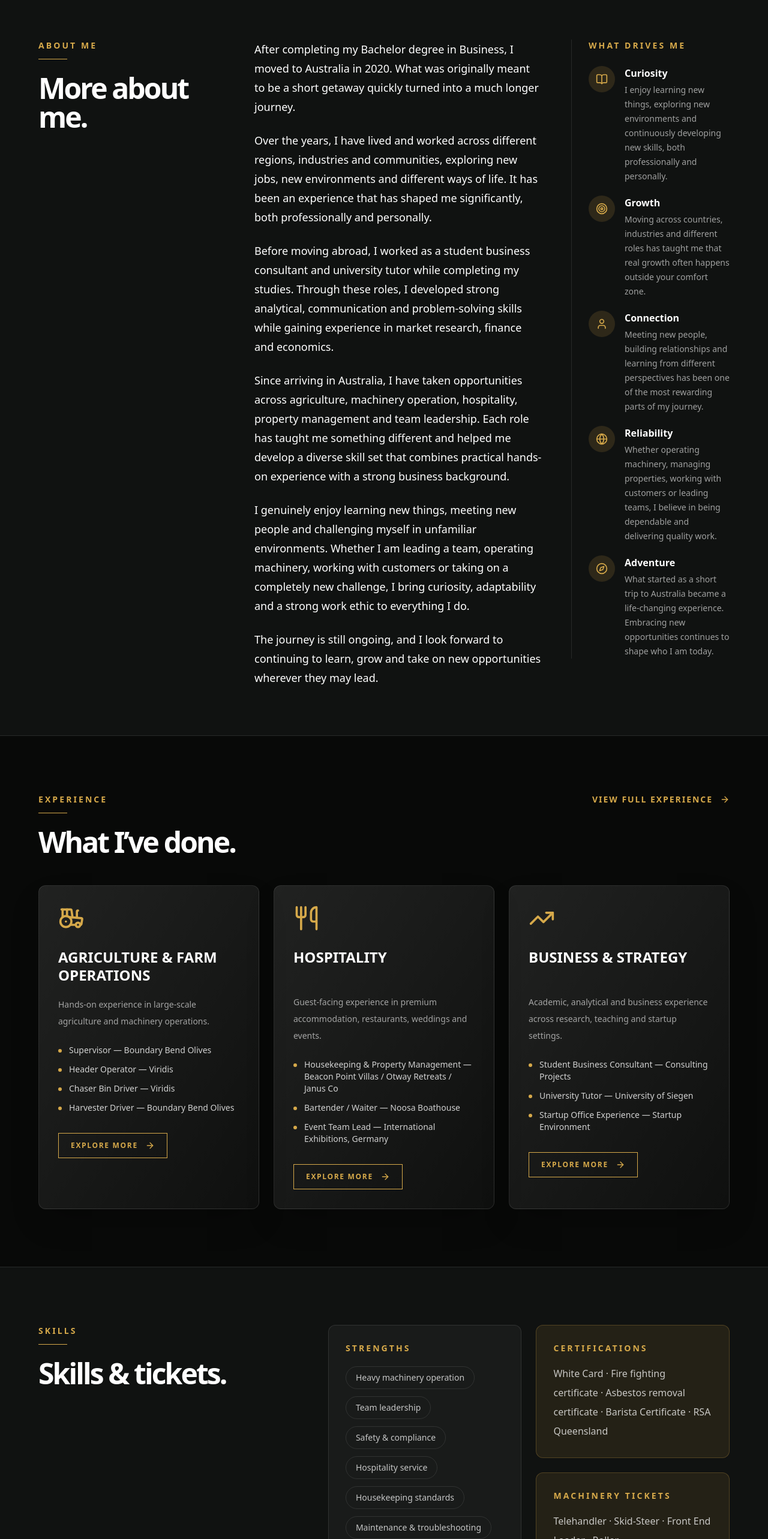
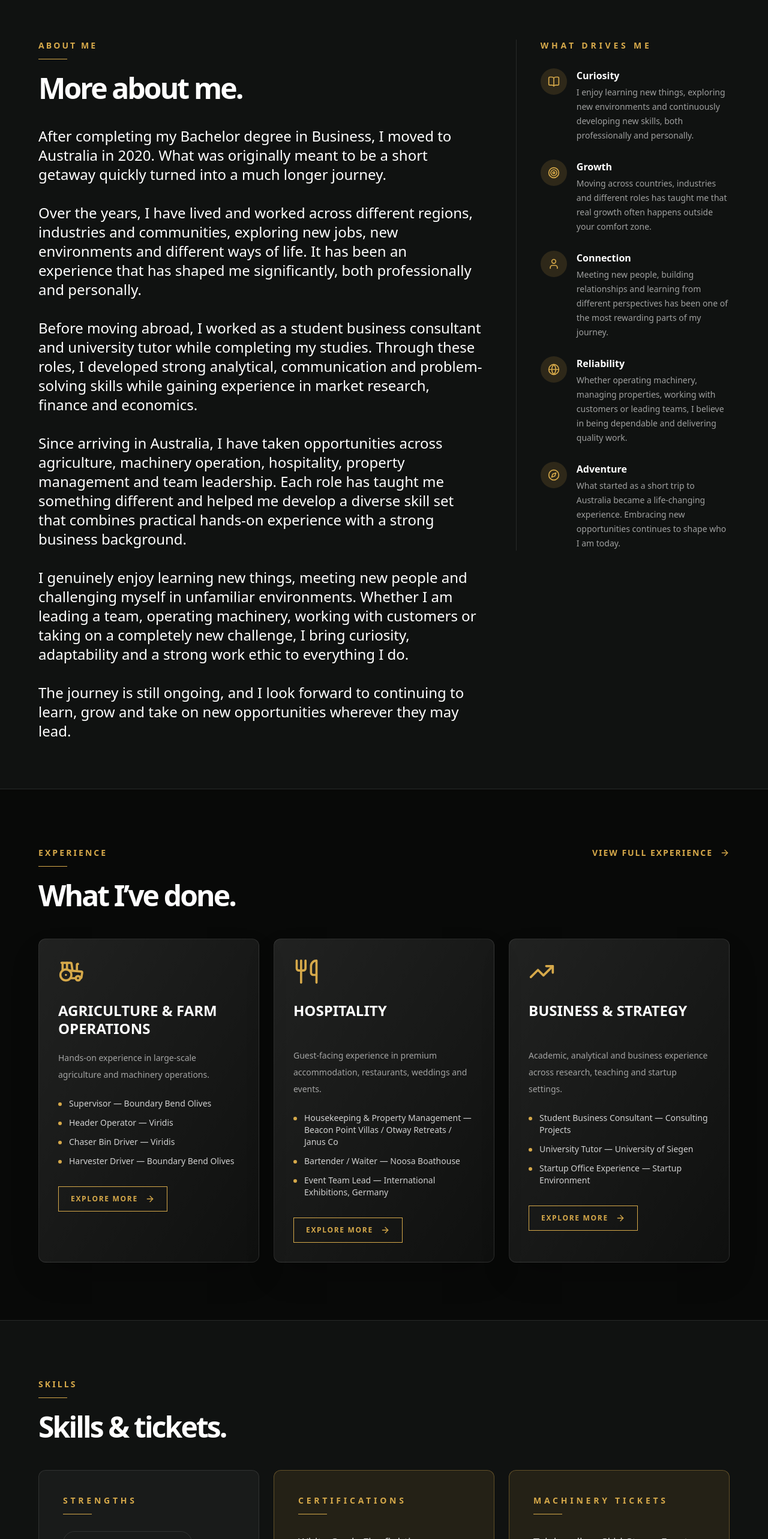
Before and after one commit to paesdominik/Doms-Portfolio, a React (Vite) app in the folder dominik-portfolio/: page / in a window 1280 px wide. Shown: the part 850-3416 px from the top of the page at 60% size. Built offline with nearby package versions, Linux system fonts and the light colour scheme.

Commit message:
Update DominikPortfolio.jsx
changes to header

```diff
--- a/dominik-portfolio/src/DominikPortfolio.jsx
+++ b/dominik-portfolio/src/DominikPortfolio.jsx
@@ -242,9 +242,10 @@ export default function DominikPortfolio() {
       </section>
 
       <section id="about" className="relative border-y border-white/10 bg-[#101211] px-6 py-20 md:px-10 lg:px-16">
-        <div className="mx-auto grid max-w-7xl gap-12 lg:grid-cols-[.65fr_1fr_.55fr] lg:items-start">
+        <div className="mx-auto grid max-w-7xl gap-14 lg:grid-cols-[1.35fr_.65fr] lg:items-start">
+          <div>
             <SectionTitle label="About me" title="More about me." />
-          <div className="space-y-6 text-lg leading-8 text-white/76">
+            <div className="mt-10 max-w-4xl space-y-8 text-xl font-medium leading-[1.9] text-white/82 md:text-2xl">
               <p>After completing my Bachelor degree in Business, I moved to Australia in 2020. What was originally meant to be a short getaway quickly turned into a much longer journey.</p>
               <p>Over the years, I have lived and worked across different regions, industries and communities, exploring new jobs, new environments and different ways of life. It has been an experience that has shaped me significantly, both professionally and personally.</p>
               <p>Before moving abroad, I worked as a student business consultant and university tutor while completing my studies. Through these roles, I developed strong analytical, communication and problem-solving skills while gaining experience in market research, finance and economics.</p>
@@ -252,8 +253,9 @@ export default function DominikPortfolio() {
               <p>I genuinely enjoy learning new things, meeting new people and challenging myself in unfamiliar environments. Whether I am leading a team, operating machinery, working with customers or taking on a completely new challenge, I bring curiosity, adaptability and a strong work ethic to everything I do.</p>
               <p>The journey is still ongoing, and I look forward to continuing to learn, grow and take on new opportunities wherever they may lead.</p>
             </div>
-          <div className="space-y-5 border-l border-white/10 pl-7">
-            <p className="mb-6 text-sm font-bold uppercase tracking-[0.22em] text-[#d6a94a]">What drives me</p>
+          </div>
+          <div className="space-y-7 border-l border-white/10 pl-7 lg:pl-10">
+            <p className="mb-6 text-sm font-bold uppercase tracking-[0.34em] text-[#d6a94a]">What drives me</p>
             {highlights.map((item) => <Highlight key={item.title} {...item} />)}
           </div>
         </div>
@@ -279,18 +281,32 @@ export default function DominikPortfolio() {
       </section>
 
       <section id="skills" className="border-y border-white/10 bg-[#101211] px-6 py-24 md:px-10 lg:px-16">
-        <div className="mx-auto grid max-w-7xl gap-12 lg:grid-cols-[.65fr_1fr]">
+        <div className="mx-auto max-w-7xl">
           <SectionTitle label="Skills" title="Skills & tickets." />
-          <div className="grid gap-6 md:grid-cols-2">
-            <div className="rounded-xl border border-white/10 bg-white/[0.04] p-7">
-              <h3 className="mb-5 text-sm font-bold uppercase tracking-[0.22em] text-[#d6a94a]">Strengths</h3>
+
+          <div className="mt-12 grid gap-6 lg:grid-cols-3">
+            <div className="rounded-xl border border-white/10 bg-white/[0.04] p-8 md:p-10">
+              <h3 className="mb-3 text-sm font-bold uppercase tracking-[0.34em] text-[#d6a94a]">Strengths</h3>
+              <div className="mb-7 h-px w-12 bg-[#d6a94a]" />
               <div className="flex flex-wrap gap-3">
-                {skills.map((skill) => <span key={skill} className="rounded-full border border-white/10 px-4 py-2 text-sm text-white/75">{skill}</span>)}
+                {skills.map((skill) => (
+                  <span key={skill} className="rounded-full border border-white/10 px-4 py-2 text-sm text-white/75">
+                    {skill}
+                  </span>
+                ))}
               </div>
             </div>
-            <div className="space-y-6">
-              <InfoBox title="Certifications" text={certs.join(" · ")} />
-              <InfoBox title="Machinery Tickets" text={tickets.join(" · ")} />
+
+            <div className="rounded-xl border border-[#d6a94a]/35 bg-[#d6a94a]/10 p-8 md:p-10">
+              <h3 className="mb-3 text-sm font-bold uppercase tracking-[0.34em] text-[#d6a94a]">Certifications</h3>
+              <div className="mb-7 h-px w-12 bg-[#d6a94a]" />
+              <p className="text-lg leading-9 text-white/75">{certs.join(" · ")}</p>
+            </div>
+
+            <div className="rounded-xl border border-[#d6a94a]/35 bg-[#d6a94a]/10 p-8 md:p-10">
+              <h3 className="mb-3 text-sm font-bold uppercase tracking-[0.34em] text-[#d6a94a]">Machinery Tickets</h3>
+              <div className="mb-7 h-px w-12 bg-[#d6a94a]" />
+              <p className="text-lg leading-9 text-white/75">{tickets.join(" · ")}</p>
             </div>
           </div>
         </div>
```
Lines whose indentation alone changed are shown as unchanged.
